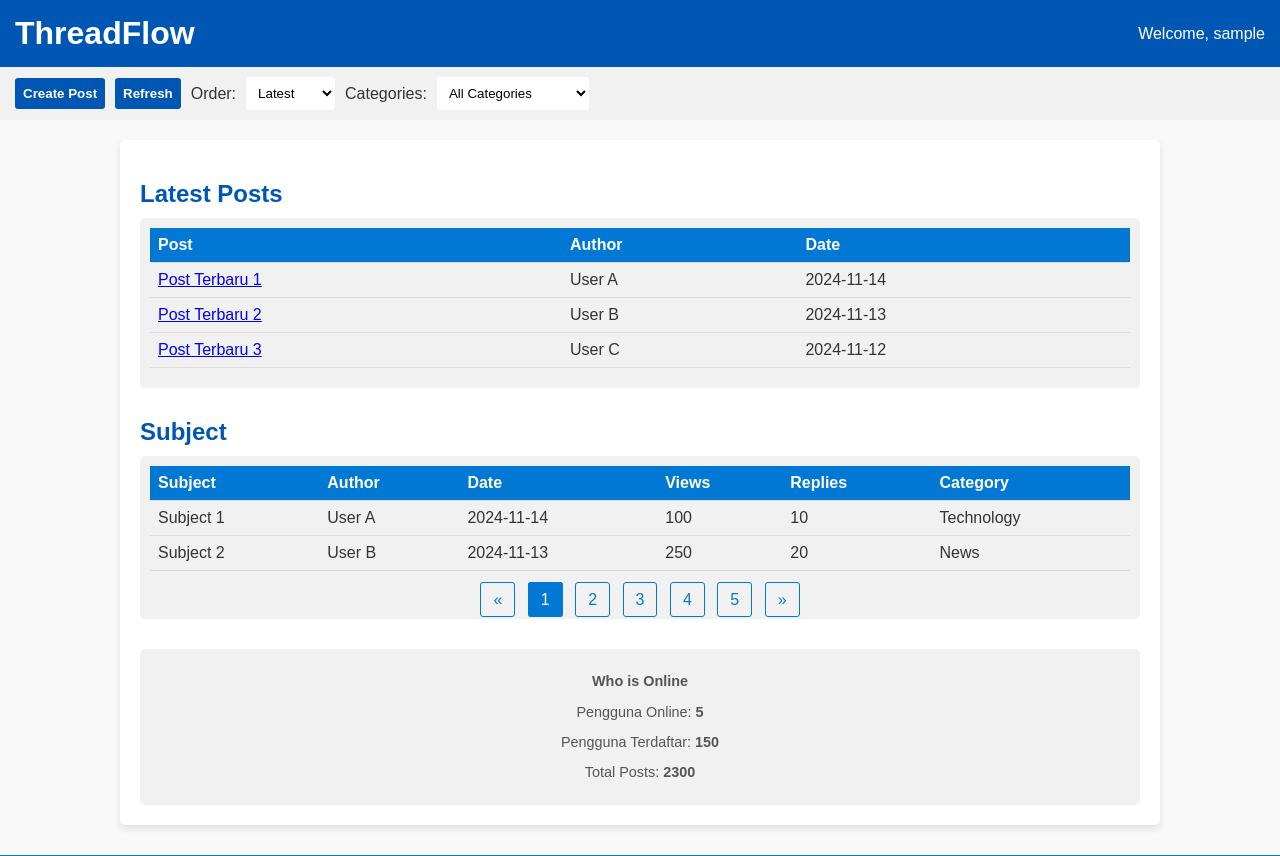
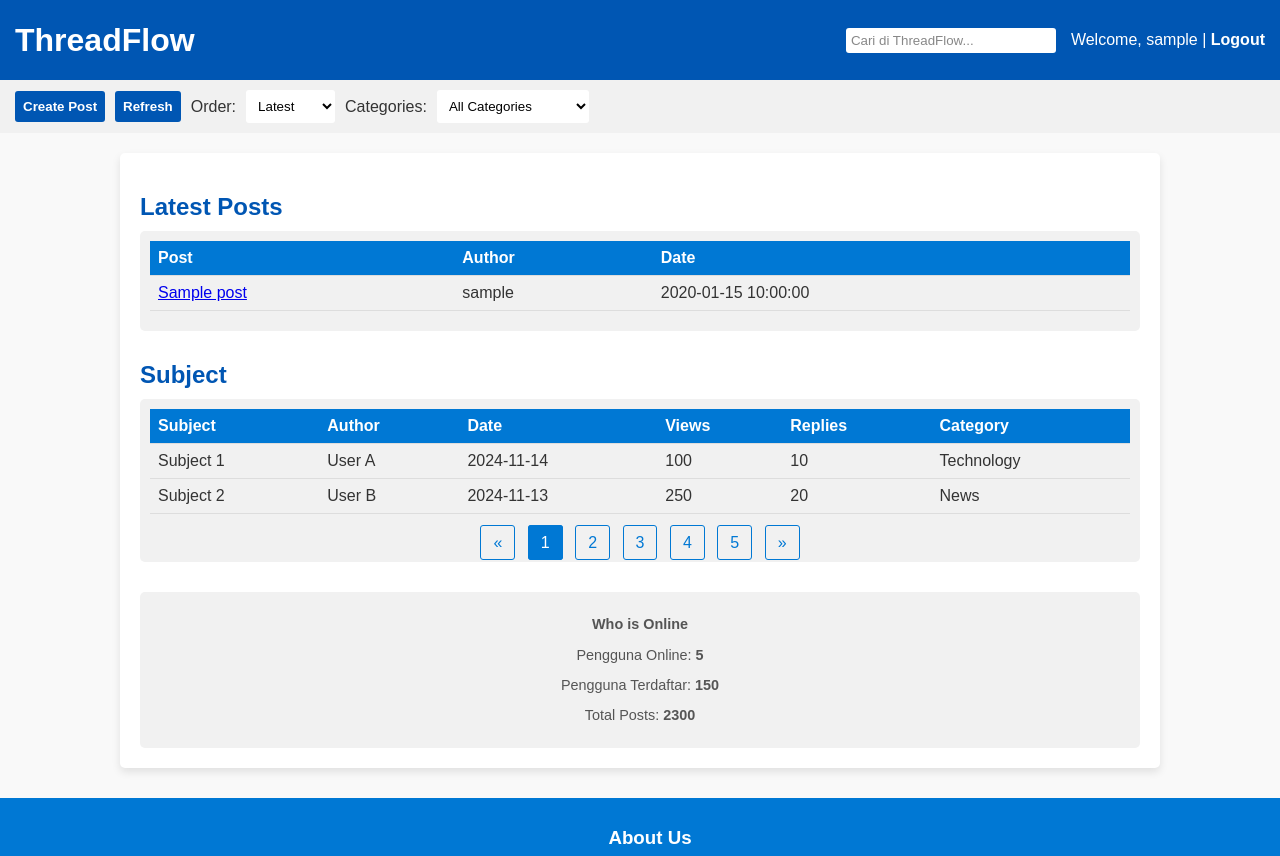
Before and after one commit to Malvin024/ThreadFlow, a PHP site: page /home.php in a window 1280 px wide. Shown: the top 856 px of the page. Run offline with PHP 8.4, Linux system fonts and the light colour scheme; the visitor is signed in with stand-in values (Sample User, id 1); tables that the repository leaves empty or names only in its code hold one stand-in row (values such as "Sample post").

Commit message:
Update home.php

```diff
--- a/home.php
+++ b/home.php
@@ -1,3 +1,32 @@
+<?php
+session_start();
+include('controller/connection1.php');
+
+// Query to get all posts from all users, sorted by creation date
+$sql = "
+    SELECT
+        posts.post_id,
+        posts.title,
+        posts.content,
+        posts.created_at AS post_created_at,
+        categories.category_name,
+        users.username AS author_name
+    FROM
+        posts
+    JOIN
+        categories ON posts.category_id = categories.category_id
+    JOIN
+        users ON posts.user_id = users.user_id
+    ORDER BY
+        posts.created_at DESC
+";
+
+$result = $conn->query($sql);
+
+// Check if user is logged in
+$is_logged_in = isset($_SESSION['user_id']);
+?>
+
 <!DOCTYPE html>
 <html lang="id">
 <head>
@@ -6,6 +35,7 @@
     <meta name="viewport" content="width=device-width, initial-scale=1.0">
     <title>ThreadFlow - Forum Diskusi Modern</title>
     <link rel="stylesheet" href="/CSS/index-styles.css">
+    <link rel="stylesheet" href="/CSS/modal-styles.css"> <!-- Link to the new CSS file -->
 </head>
 <body>
 
@@ -13,15 +43,14 @@
     <header>
         <h1>ThreadFlow</h1>
         <div class="header-right">
-            <?php
-            session_start(); // Memulai sesi
-            if (isset($_SESSION['username'])) {
-                $loggedInUser = htmlspecialchars($_SESSION['username']);
-                echo "<span class='user-name'>Welcome, $loggedInUser</span>";
-            } else {
-                echo "<span class='user-name'><a href='login.php'>Login</a> / <a href='register.php'>Register</a></span>";
-            }
-            ?>
+            <input type="text" class="search-box" placeholder="Cari di ThreadFlow...">
+            <nav>
+                <?php if ($is_logged_in): ?>
+                    <p>Welcome, <?php echo htmlspecialchars($_SESSION['username']); ?> | <a href="/logout.php">Logout</a></p>
+                <?php else: ?>
+                    <a href="/login.php">Login</a> | <a href="/register.php">Register</a>
+                <?php endif; ?>
+            </nav>
         </div>
     </header>
 
@@ -59,21 +88,20 @@
                         </tr>
                     </thead>
                     <tbody>
-                        <tr>
-                            <td><a href="#post1">Post Terbaru 1</a></td>
-                            <td>User A</td>
-                            <td>2024-11-14</td>
-                        </tr>
-                        <tr>
-                            <td><a href="#post2">Post Terbaru 2</a></td>
-                            <td>User B</td>
-                            <td>2024-11-13</td>
-                        </tr>
-                        <tr>
-                            <td><a href="#post3">Post Terbaru 3</a></td>
-                            <td>User C</td>
-                            <td>2024-11-12</td>
-                        </tr>
+                        <?php
+                        // Display all posts dynamically
+                        if ($result->num_rows > 0) {
+                            while ($post = $result->fetch_assoc()) {
+                                echo "<tr>";
+                                echo "<td><a href='post.php?id=" . htmlspecialchars($post['post_id']) . "'>" . htmlspecialchars($post['title']) . "</a></td>";
+                                echo "<td>" . htmlspecialchars($post['author_name']) . "</td>";
+                                echo "<td>" . htmlspecialchars($post['post_created_at']) . "</td>";
+                                echo "</tr>";
+                            }
+                        } else {
+                            echo "<tr><td colspan='3'>No posts available yet. Be the first to create a post!</td></tr>";
+                        }
+                        ?>
                     </tbody>
                 </table>
             </div>
@@ -136,6 +164,14 @@
         </div>
     </main>
 
+    <!-- Modal Popup -->
+    <div id="loginModal" class="modal" style="display: none;">
+        <div class="modal-content">
+            <span class="close" onclick="closeModal()">&times;</span>
+            <p>You need to login first!</p>
+        </div>
+    </div>
+
     <!-- Footer -->
     <footer>
         <div class="footer-content">
@@ -157,13 +193,26 @@
     </footer>
 
     <script>
+        function refreshPage() {
+            location.reload();
+        }
+
+        function showModal(event) {
+            event.preventDefault(); // Prevent the form from submitting and refreshing the page
+            document.getElementById('loginModal').style.display = 'block';
+        }
+
+        function closeModal() {
+            document.getElementById('loginModal').style.display = 'none';
+        }
         function createPost() {
             window.location.href = 'createpost.php';
-        }
-        function refreshPage() {
-            location.reload();
         }
     </script>
 
 </body>
 </html>
+
+<?php
+$conn->close();
+?>
```
